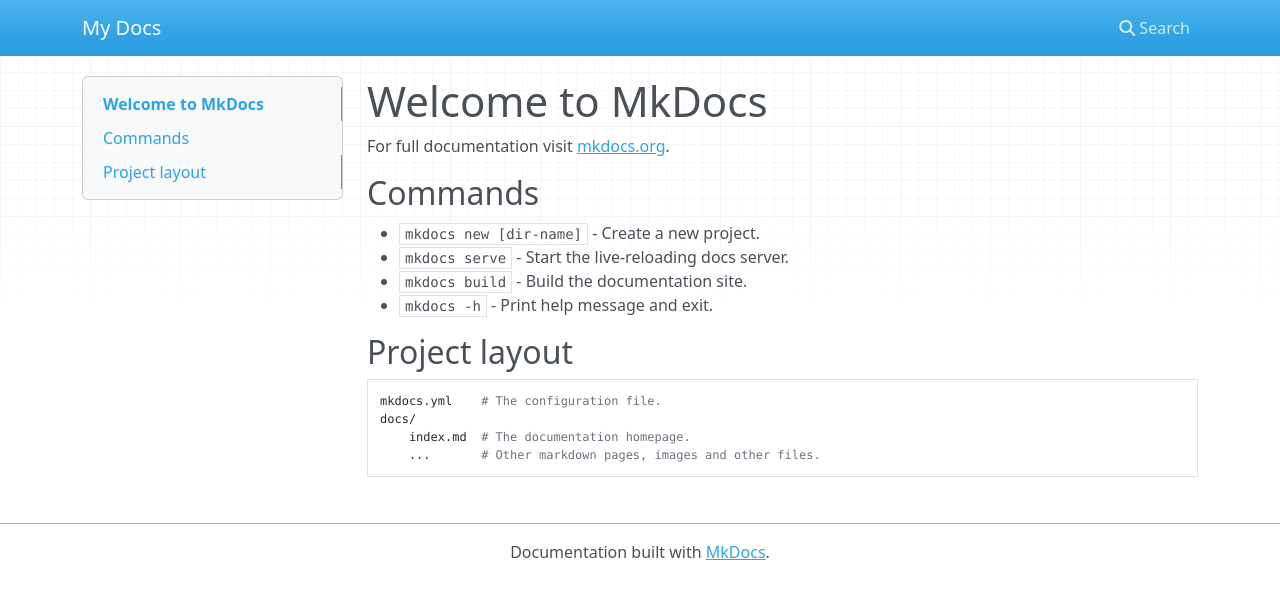
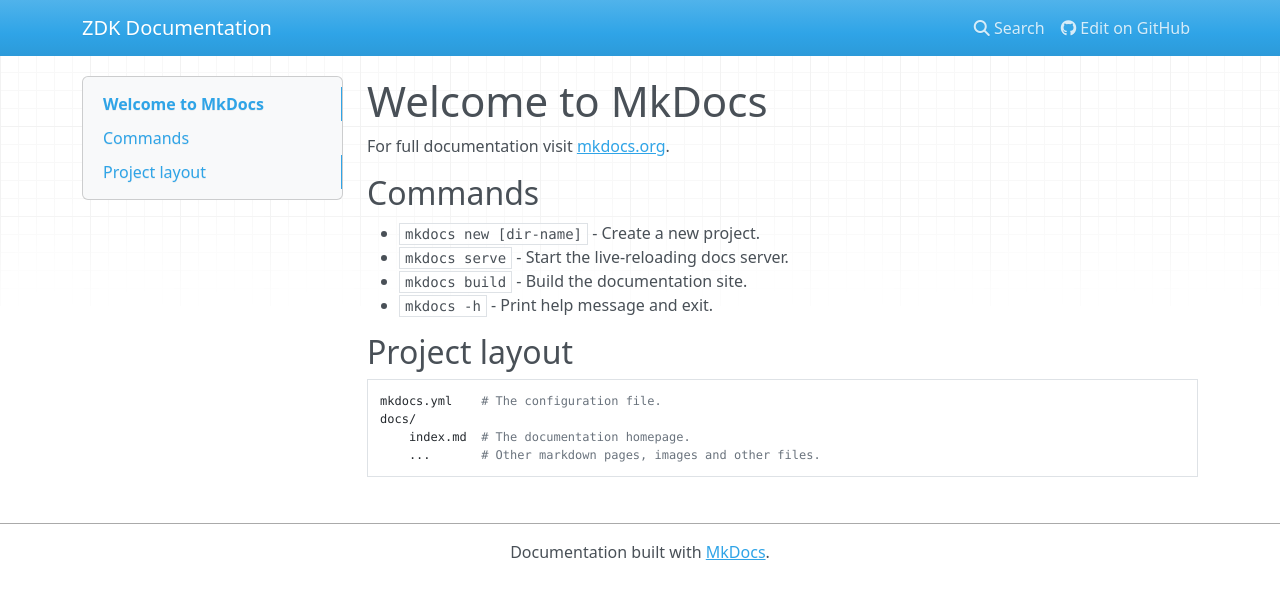
Before and after one commit to atirut-w/zdk, an MkDocs documentation site: the page built from docs/docs/index.md, in a window 1280 px wide. Shown: the top 599 px of the page. Built offline with MkDocs 1.6.1, drawn with Linux system fonts in a browser that asks for light colours; nearby versions of some CDN libraries.

Commit message:
docs: set up site metadata

```diff
--- a/docs/mkdocs.yml
+++ b/docs/mkdocs.yml
@@ -1 +1,4 @@
-site_name: My Docs
+site_name: ZDK Documentation
+site_url: https://atirut-w.github.io/zdk
+repo_url: https://github.com/atirut-w/zdk/
+edit_uri: edit/main/docs/
```
